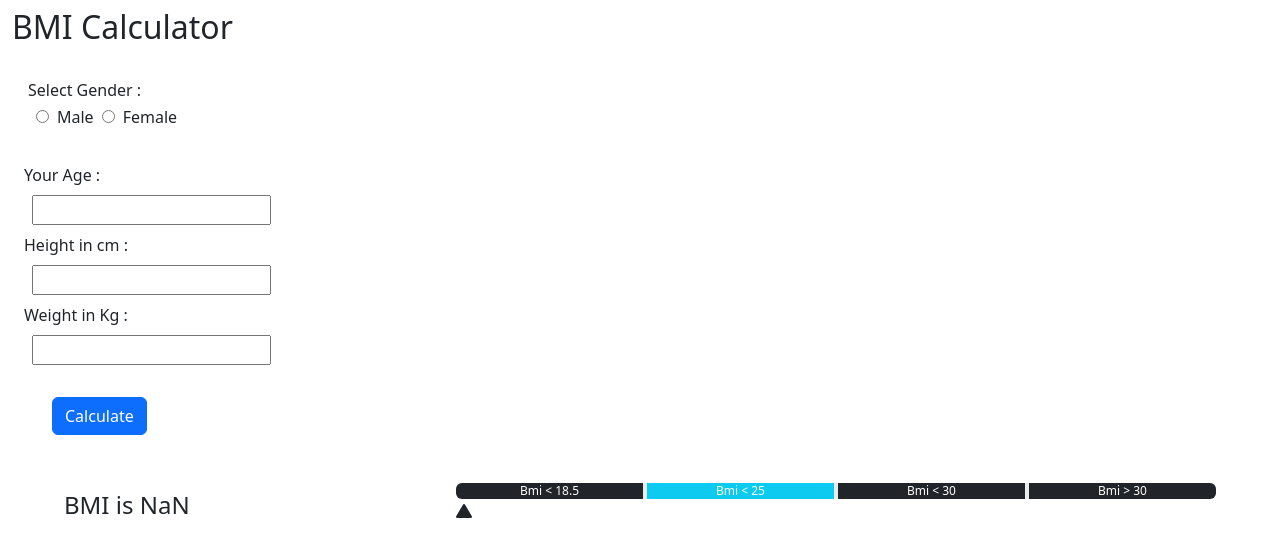
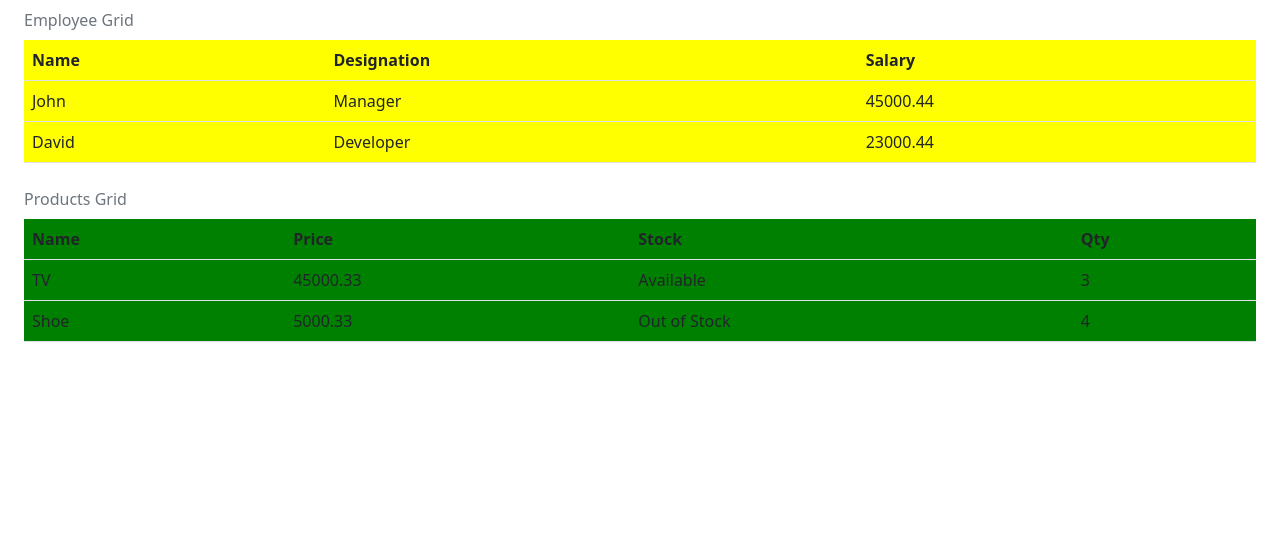
Before and after one commit to souravsambitbehera/shopping-react, a React (Create React App) app: page / in a window 1280 px wide. Shown: the top 556 px of the page. Built offline with nearby package versions, Linux system fonts and the light colour scheme.

Commit message:
props example

```diff
--- /dev/null
+++ b/src/components/Properties_practice/grid.component.js
@@ -0,0 +1,35 @@
+// import React from 'react'
+
+const GridComponent = (props) => {
+  return (
+    <div className="container-fluid">
+        <table style={{backgroundColor:props.theme}} className="table table-hover caption-top">
+            <caption>{props.title}</caption>
+            <thead>
+                <tr>
+                    {
+                        props.fields.map(field =>
+                            <th key={field}>
+                                {field}
+                            </th>)
+                    }
+                </tr>
+            </thead>
+            <tbody>
+                {
+                    props.data.map(item =>
+                        <tr key={item.Name}>
+                            {
+                                Object.keys(item).map(key=>
+                                    <td key={item[key]}> {item[key]}</td> )
+                            }
+                        </tr> )
+                }
+            </tbody>
+        </table>
+
+    </div>
+  )
+}
+
+export default GridComponent
--- /dev/null
+++ b/src/components/Properties_practice/properties.component.js
@@ -0,0 +1,15 @@
+// import React from 'react'
+import { useState } from "react";
+import GridComponent from "./grid.component";
+
+const PropertiesComponent = () => {
+    const [products] = useState([{Name:"TV", Price:45000.33, Stock:"Available", Qty:3}, {Name:"Shoe", Price: 5000.33, Stock:"Out of Stock", Qty:4}]);
+  return (
+    <div className="container-fluid">
+            <GridComponent theme="yellow" title="Employee Grid" fields={["Name", "Designation", "Salary"]} data={[{Name:"John", Designation:"Manager", Salary:45000.44},{Name:"David", Designation:"Developer", Salary:23000.44}]} />
+            <GridComponent theme="green" title="Products Grid" fields={["Name","Price","Stock", "Qty"]} data={products} />
+    </div>
+  )
+}
+
+export default PropertiesComponent
--- a/src/components/login/login.componet.js
+++ b/src/components/login/login.componet.js
@@ -1,11 +1,11 @@
 import './login.component.css';
-export function LoginComponent () {
+export function LoginComponent (props) {
     return (
         <div id="form-container" className="container-fluid">
             <form action="">
-                <h1> <span className="bi bi-person-fill"></span> Login Form</h1>
+                <h1> <span className="bi bi-person-fill"></span>{props.form_name}</h1>
                 <div className="mb-2">
-                    <label htmlFor="" className="form-label">Username</label>
+                    <label htmlFor="" className="form-label">{props.user}</label>
                     <div>
                         <input type="text" className="form-control"/>
                     </div>
--- a/src/index.js
+++ b/src/index.js
@@ -14,6 +14,7 @@ import {ShoppingComponent} from './components/shopping/shopping.component';
 import { StyleDemoComponent } from './components/style-demo/styledemo.component';
 import { EventComponent } from './components/event-component/event.component';
 import { BmiCalculator } from './components/bmi-calculator/bmi.calculator.component';
+import PropertiesComponent from './components/Properties_practice/properties.component';
 
 const root = ReactDOM.createRoot(document.getElementById('root'));
 root.render(
@@ -29,7 +30,8 @@ root.render(
 
     {/* <ShoppingComponent/> */}
     {/* <StyleDemoComponent /> */}
-    <BmiCalculator />
+    {/* <BmiCalculator /> */}
+    <PropertiesComponent />
   </React.StrictMode>
 );
 
```
